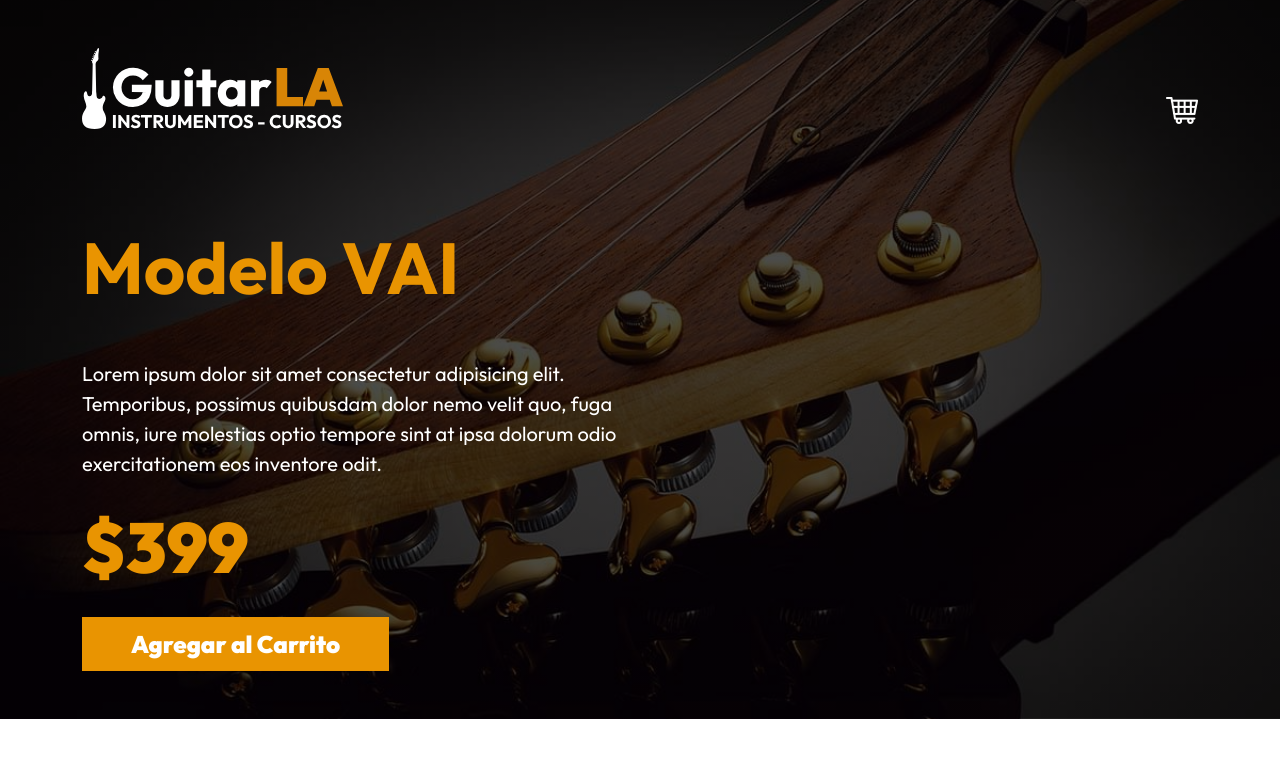
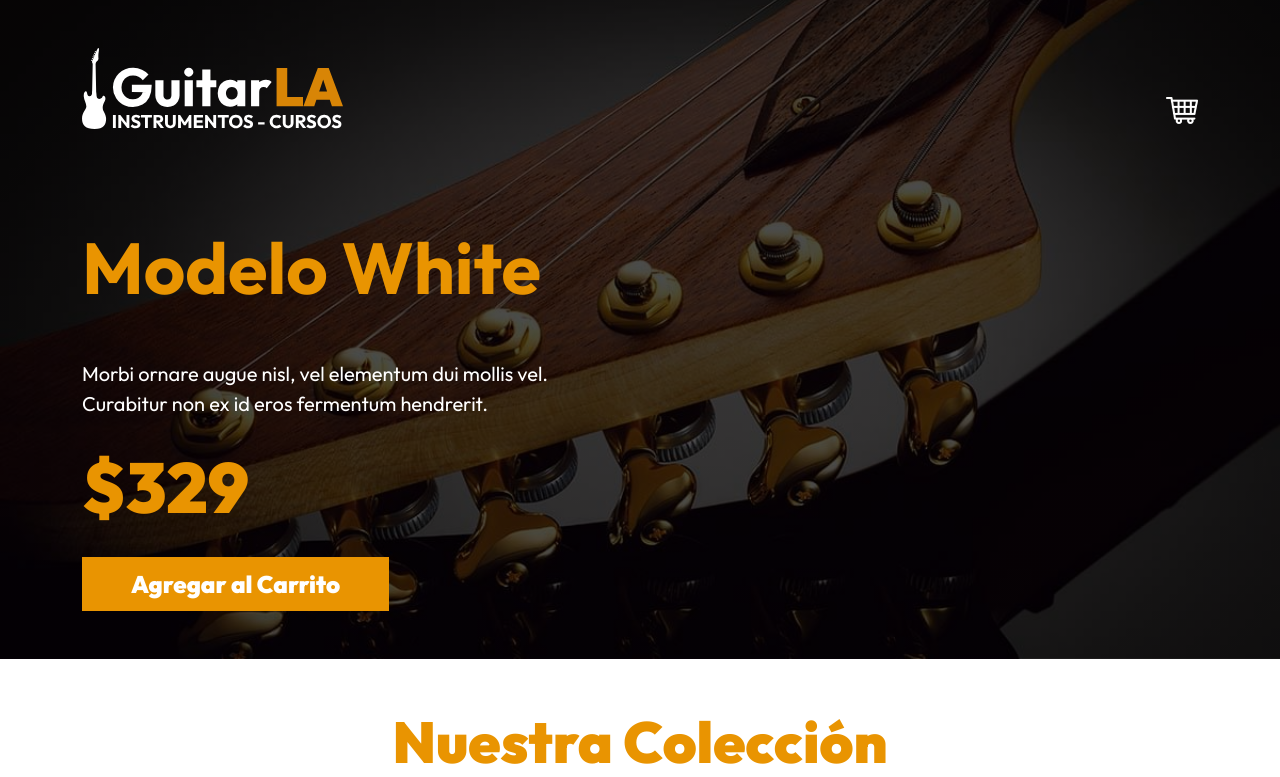
Before and after one commit to alexDev2808/guitarra-vue, a Vue app: page / in a window 1280 px wide. Shown: the top 777 px of the page. Built offline with nearby package versions, Linux system fonts and the light colour scheme.

Commit message:
Mostrando info de la guitarra principal

```diff
--- a/src/App.vue
+++ b/src/App.vue
@@ -12,10 +12,12 @@
 
 const guitarras = ref([]);
 const carrito = ref([]);
+const guitarra = ref({});
 
 onMounted(() => {
   guitarras.value = db;
   // state.guitarras = db;
+  guitarra.value = db[5];
 })
 
 const agregarCarrito = (guitarra) => {
@@ -46,8 +48,10 @@
 
   <Header
     :carrito="carrito"
+    :guitarra="guitarra"
     @decrementar-cantidad="decrementarCantidad"
     @incrementar-cantidad="incrementarCantidad"
+    @agregar-carrito="agregarCarrito"
   />
 
   <main class="container-xl mt-5">
--- a/src/components/Header.vue
+++ b/src/components/Header.vue
@@ -3,10 +3,14 @@
         carrito: {
             type: Array,
             required: true
+        },
+        guitarra: {
+          type: Object,
+          required: true
         }
     });
 
-    defineEmits(['decrementar-cantidad', 'incrementar-cantidad'])
+    defineEmits(['decrementar-cantidad', 'incrementar-cantidad', 'agregar-carrito'])
 
 </script>
 
@@ -77,12 +81,10 @@
 
       <div class="row mt-5">
         <div class="col-md-6 text-center text-md-start pt-5">
-          <h1 class="display-2 fw-bold">Modelo VAI</h1>
-          <p class="mt-5 fs-5 text-white">Lorem ipsum dolor sit amet consectetur adipisicing elit. Temporibus, possimus
-            quibusdam dolor nemo velit quo, fuga omnis, iure molestias optio tempore sint at ipsa dolorum odio
-            exercitationem eos inventore odit.</p>
-          <p class="text-primary fs-1 fw-black">$399</p>
-          <button type="button" class="btn fs-4 bg-primary text-white py-2 px-5">Agregar al Carrito</button>
+          <h1 class="display-2 fw-bold">Modelo {{ guitarra.nombre }}</h1>
+          <p class="mt-5 fs-5 text-white">{{ guitarra.descripcion }}</p>
+          <p class="text-primary fs-1 fw-black">${{ guitarra.precio }}</p>
+          <button type="button" class="btn fs-4 bg-primary text-white py-2 px-5" @click="$emit('agregar-carrito', guitarra)">Agregar al Carrito</button>
         </div>
       </div>
     </div>
```
